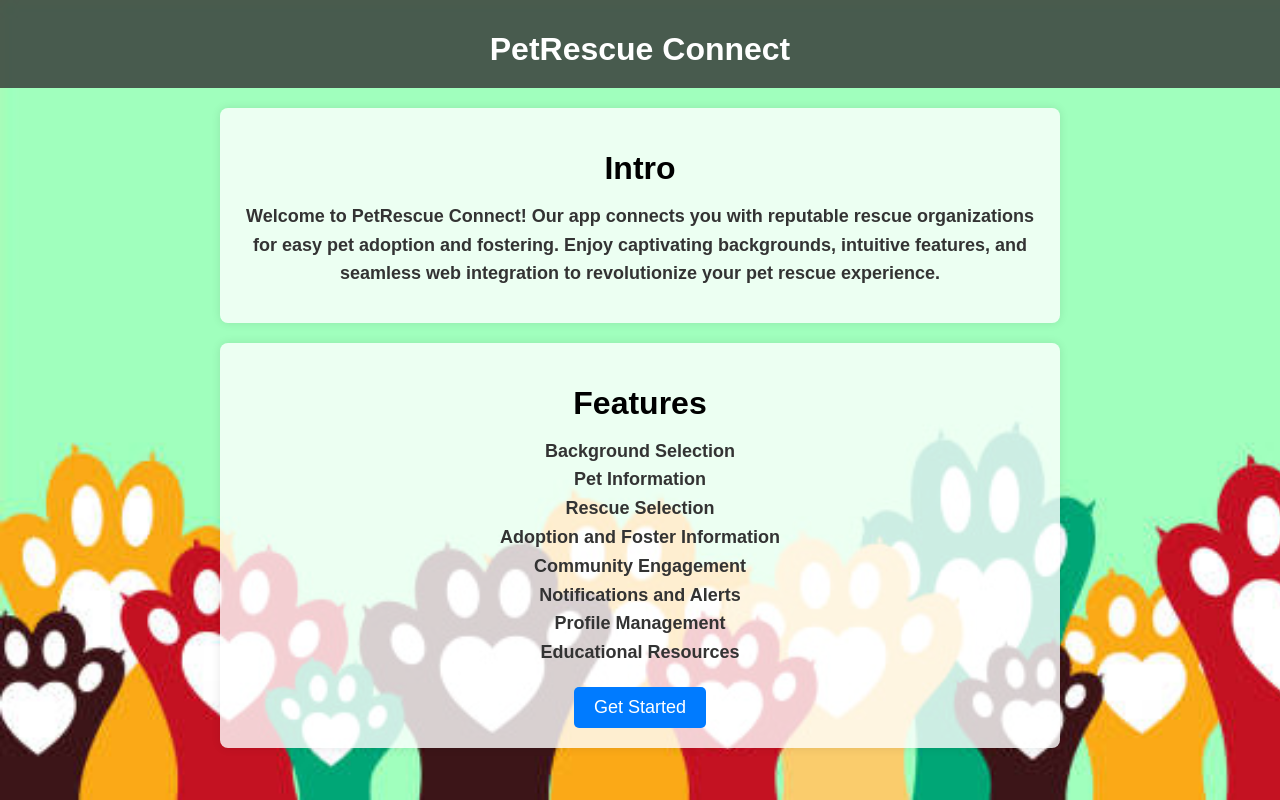
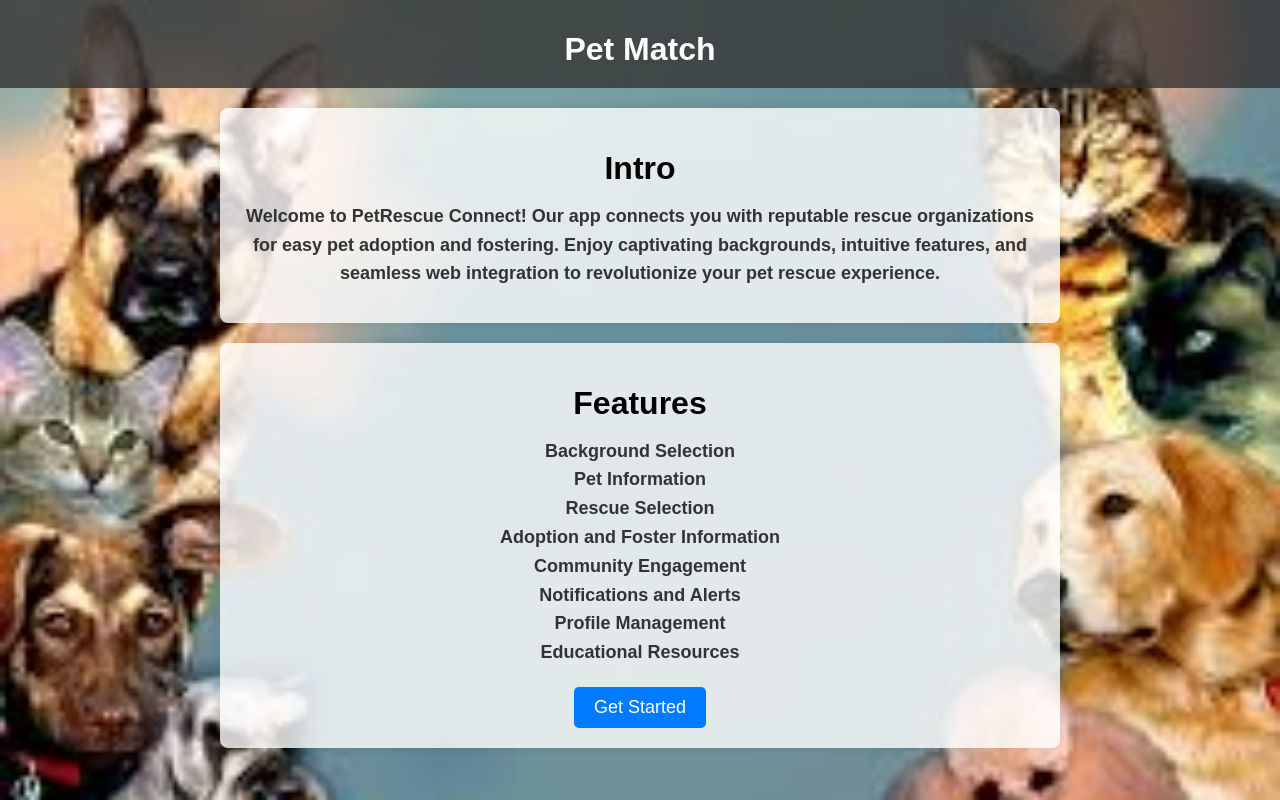
Before and after one commit to bhattsukriti/pet, a plain HTML site: page index.html in a window 1280 px wide. Drawn offline with Linux system fonts and the light colour scheme.

Commit message:
Update index.html

```diff
--- a/index.html
+++ b/index.html
@@ -9,7 +9,7 @@
             font-family: Arial, sans-serif;
             margin: 0;
             padding: 0;
-            background-image: url(Image/istockphoto-1163775073-612x612.jpg);
+            background-image: url(Image/images.jpeg);
             background-size: cover;
             background-repeat: no-repeat;
             background-attachment: fixed;
@@ -66,11 +66,14 @@
 </head>
 <body>
     <div class="Head">
-        <h1>PetRescue Connect</h1>
+        <h1>Pet Match </h1>
     </div>
     <div class="Intro">
         <h1>Intro</h1>
         <h2>Welcome to PetRescue Connect! Our app connects you with reputable rescue organizations for easy pet adoption and fostering. Enjoy captivating backgrounds, intuitive features, and seamless web integration to revolutionize your pet rescue experience.</h2>
+        <!-- <div class="button-container">
+            <a href="nextpage.html" class="get-started-button">Get Started</a>
+        </div> -->
     </div>
     <div class="Feat">
         <h1>Features</h1>
```
